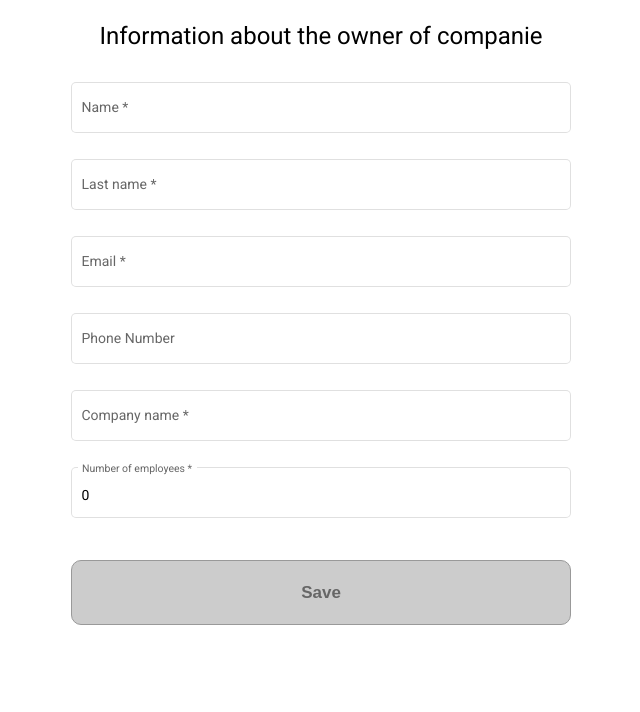
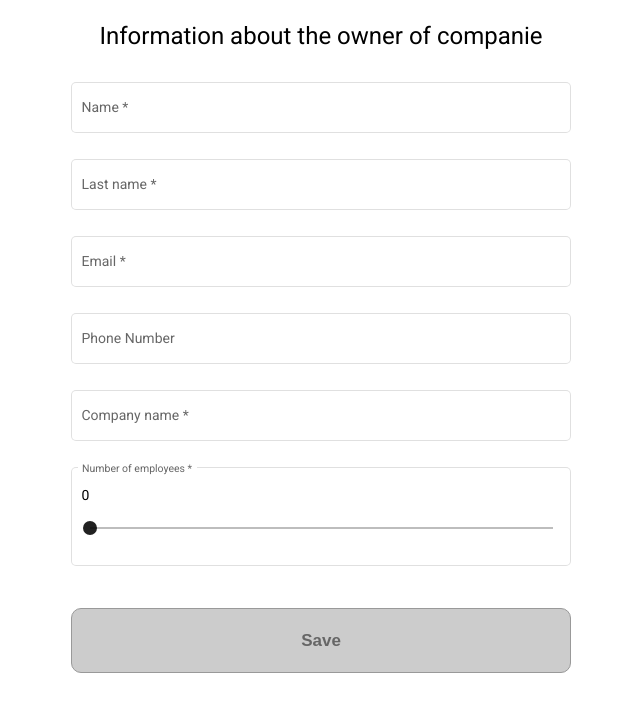
Before and after one commit to andriihladkyi96/task-forms, an Angular app: page / in a window 1280 px wide. Shown: the top 712 px of the page, without its empty margins (319-959 px from the left). Built offline with nearby package versions, Linux system fonts and the light colour scheme.

Commit message:
fixed name pattern

```diff
--- a/src/app/app.module.ts
+++ b/src/app/app.module.ts
@@ -13,6 +13,7 @@ import {MatButtonModule} from '@angular/material/button';
 import {MatTableModule} from '@angular/material/table';
 import {MatIconModule} from '@angular/material/icon';
 import {MatSelectModule} from '@angular/material/select';
+import {MatSliderModule} from '@angular/material/slider';
 
 @NgModule({
   declarations: [
@@ -31,7 +32,8 @@ import {MatSelectModule} from '@angular/material/select';
     MatButtonModule,
     MatTableModule,
     MatIconModule,
-    MatSelectModule
+    MatSelectModule,
+    MatSliderModule
   ],
   providers: [],
   bootstrap: [AppComponent]
--- a/src/app/reactive-forms/reactive-forms.component.ts
+++ b/src/app/reactive-forms/reactive-forms.component.ts
@@ -45,8 +45,8 @@ export class ReactiveFormsComponent implements OnInit, OnDestroy {
 
   addEmploeeForm() {
     const emploeeForm = this.fb.group({
-      "emploeeName": ['', [Validators.required, Validators.pattern("[a-zA-ZА-ЩЬЮЯҐЄІЇа-щьюяґєії][a-zA-ZА-ЩЬЮЯҐЄІЇа-щьюяґєії_]*"), Validators.minLength(2), Validators.maxLength(20)]],
-      "emploeeLastName": ['', [Validators.required, Validators.pattern("[a-zA-ZА-ЩЬЮЯҐЄІЇа-щьюяґєії][a-zA-ZА-ЩЬЮЯҐЄІЇа-щьюяґєії_]*")]],
+      "emploeeName": ['', [Validators.required, Validators.pattern("[a-zA-ZА-ЩЬЮЯҐЄІЇа-щьюяґєії][a-zA-ZА-ЩЬЮЯҐЄІЇа-щьюяґєії\\-]*"), Validators.minLength(2), Validators.maxLength(20)]],
+      "emploeeLastName": ['', [Validators.required, Validators.pattern("[a-zA-ZА-ЩЬЮЯҐЄІЇа-щьюяґєії][a-zA-ZА-ЩЬЮЯҐЄІЇа-щьюяґєії\\-]*")]],
       "emploeePhoneNumber": [null, Validators.pattern("^((0[0-9]{9})|(\\+380[0-9]{9}))*")],
       "emploeeEmail": ['', [Validators.required, Validators.email]],
       "emploeePosition": ['', [Validators.required]]
--- a/src/app/template-driven-forms/template-driven-forms.component.html
+++ b/src/app/template-driven-forms/template-driven-forms.component.html
@@ -3,7 +3,7 @@
   <mat-form-field class="form-group full-width" appearance="outline">
     <mat-label>Name</mat-label>
     <input matInput class="form-control" name="name" [(ngModel)]="employer.name" required minlength="2" maxlength="20"
-      pattern="[a-zA-ZА-ЩЬЮЯҐЄІЇа-щьюяґєії][a-zA-ZА-ЩЬЮЯҐЄІЇа-щьюяґєії_]*" #name="ngModel" />
+      pattern="[a-zA-ZА-ЩЬЮЯҐЄІЇа-щьюяґєії][a-zA-ZА-ЩЬЮЯҐЄІЇа-щьюяґєії\\-]*" #name="ngModel" />
     <mat-error *ngIf="name.errors && (name.dirty || name.touched)" class="alert alert-danger">
       <span *ngIf="name.errors.required">Name is required. </span>
       <span *ngIf="name.errors.minlength">Minimum length is 2 characters. </span>
@@ -15,7 +15,7 @@
   <mat-form-field class="form-group full-width" appearance="outline">
     <mat-label>Last name</mat-label>
     <input matInput class="form-control" name="lastName" [(ngModel)]="employer.lastName" required minlength="2"
-      maxlength="20" pattern="[a-zA-ZА-ЩЬЮЯҐЄІЇа-щьюяґєії][a-zA-ZА-ЩЬЮЯҐЄІЇа-щьюяґєії_]*" #lastName="ngModel" />
+      maxlength="20" pattern="[a-zA-ZА-ЩЬЮЯҐЄІЇа-щьюяґєії][a-zA-ZА-ЩЬЮЯҐЄІЇа-щьюяґєії\\-]*" #lastName="ngModel" />
     <mat-error *ngIf="lastName.errors && (lastName.dirty || lastName.touched)" class="alert alert-danger">
       <span *ngIf="lastName.errors.required">Last name is required. </span>
       <span *ngIf="lastName.errors.minlength">Minimum length is 2 characters. </span>
@@ -52,8 +52,10 @@
   </mat-form-field>
   <mat-form-field class="form-group full-width" appearance="outline">
     <mat-label>Number of employees</mat-label>
-    <input matInput class="form-control" type="number" name="name" [(ngModel)]="employer.numberOfEmployees" required
-      min="2" pattern="^([0-9])*" #numberOfEmployees="ngModel" />
+    <input matInput class="form-control" type="number" [(ngModel)]="employer.numberOfEmployees" required min="2"
+      pattern="^([0-9])*" #numberOfEmployees="ngModel" />
+    <mat-slider class="form-control" thumbLabel step="1" min="2" max="60" [(ngModel)]="employer.numberOfEmployees"
+      #numberOfEmployees="ngModel"></mat-slider>
     <mat-error *ngIf="numberOfEmployees.errors && (numberOfEmployees.dirty || numberOfEmployees.touched)"
       class="alert alert-danger">
       <span *ngIf="numberOfEmployees.errors.required">Name is required. </span>
@@ -62,7 +64,8 @@
     </mat-error>
   </mat-form-field>
   <div class="form-group">
-      <button class="btn" (click)="addEmployer()" [disabled]="name.invalid || email.invalid || lastName.invalid || numberOfEmployees.invalid || companyName.invalid" >Save</button>
+      <button class="btn" (click)="addEmployer()"
+      [disabled]="name.invalid || email.invalid || lastName.invalid || numberOfEmployees.invalid || companyName.invalid">Save</button>
   </div>
 </div>
 <div class="employerData" *ngIf="!isEdit">
--- a/src/app/template-driven-forms/template-driven-forms.component.scss
+++ b/src/app/template-driven-forms/template-driven-forms.component.scss
@@ -9,8 +9,7 @@
     width: 100%;
 }
 
-
-.title{
+.title {
     max-width: 100%;
     text-align: center;
     padding: 10px;
@@ -30,8 +29,12 @@ table {
     right: 0;
 }
 
-.employerData{
+.employerData {
     margin-bottom: 30px;
+}
+
+mat-slider {
+    width: 100%;
 }
 
 .btn {
```
